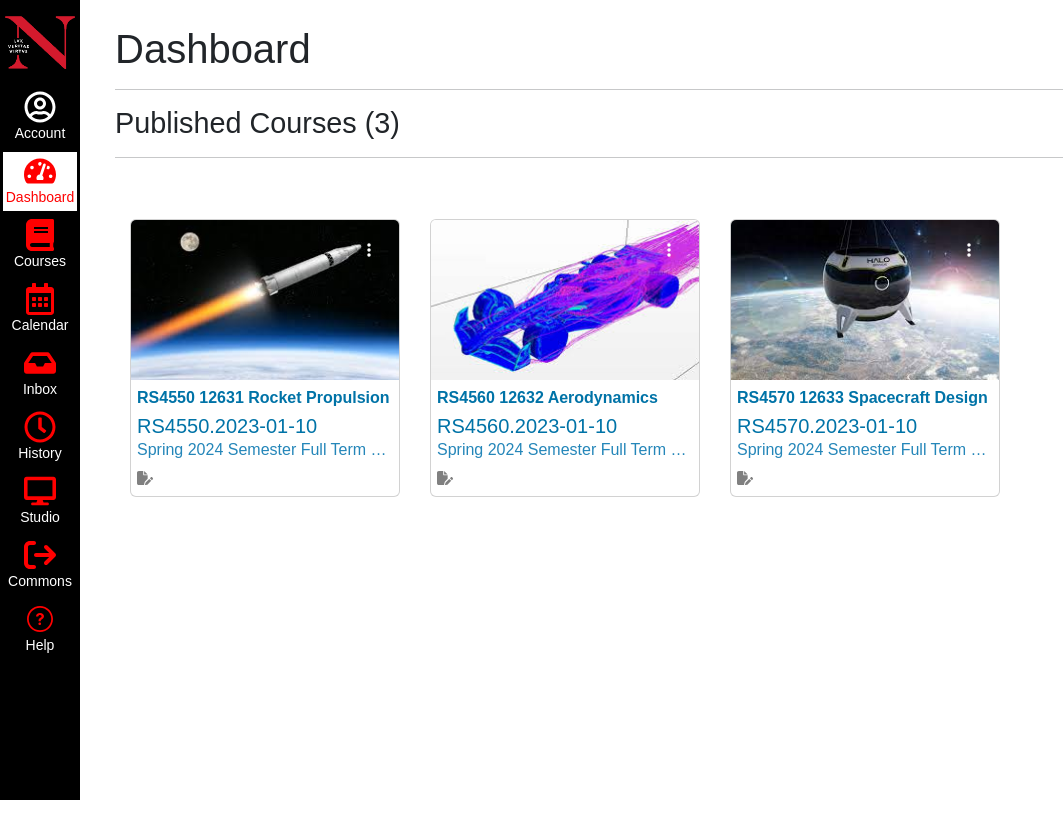
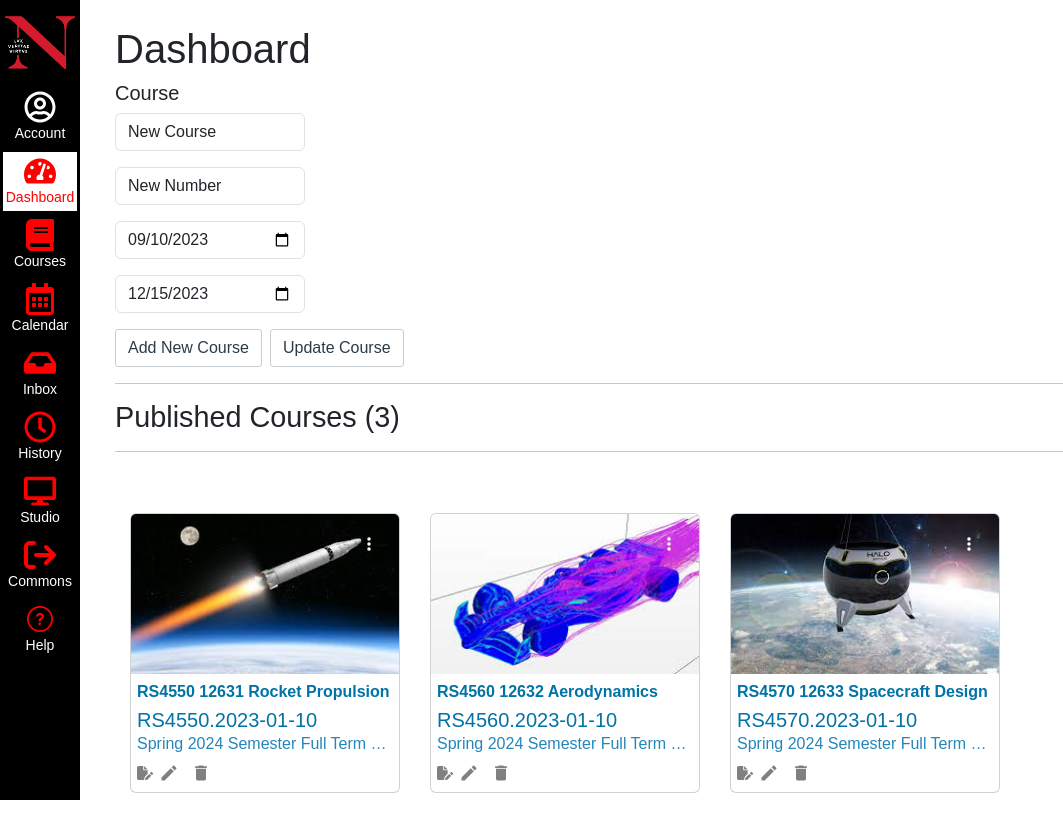
Before and after one commit to bharatchawla53/kanbas-react-web-app, a React (Create React App) app: page /#/Kanbas/Dashboard in a window 1280 px wide. Shown: the top 838 px of the page, without its empty margins (0-1063 px from the left). Before the commit the page ends 800 px from the top, so only its background shows below. Built offline with nearby package versions, Linux system fonts and the light colour scheme.

Commit message:
section 3.1

```diff
--- a/src/Kanbas/Dashboard/index.css
+++ b/src/Kanbas/Dashboard/index.css
@@ -65,8 +65,14 @@
 .card-icon {
     margin-top: -12px;
     color: grey;
+    border: none;
+    background: transparent;
 }
 
 .card-icon:hover {
     color: lightgrey;
 }
+
+.icon-size {
+    font-size: 20px;
+}
--- a/src/Kanbas/Dashboard/index.tsx
+++ b/src/Kanbas/Dashboard/index.tsx
@@ -1,10 +1,54 @@
-import { courses } from '../Database';
+import { courses as dbCourses } from '../Database';
 import { Link } from "react-router-dom";
 import { FaEllipsisVertical, FaFilePen } from "react-icons/fa6";
 import MobileNavigation from '../Courses/MobileNavigation';
+import React, { useState } from "react";
+import { MdDelete, MdEdit } from "react-icons/md";
 import './index.css';
 
 function Dashboard() {
+
+    interface Course {
+        _id: string;
+        name: string;
+        number: string;
+        courseText: string;
+        startDate: string;
+        endDate: string;
+        image: string;
+    }
+
+    const [courses, setCourses] = useState<Course[]>(dbCourses);
+
+    const [course, setCourse] = useState({
+        _id: "0",
+        name: "New Course",
+        number: "New Number",
+        courseText: "New Course",
+        startDate: "2023-09-10",
+        endDate: "2023-12-15",
+        image: "/images/reactjs.jpg"
+    });
+
+    const addNewCourse = () => {
+        const newCourse = { ...course, _id: new Date().getTime().toString() };
+        setCourses([...courses, { ...course, ...newCourse }]);
+    };
+
+    const deleteCourse = (courseId: string) => {
+        setCourses(courses.filter((course) => course._id != courseId));
+    }
+
+    const updateCourse = () => {
+        setCourses(courses.map((c) => {
+            if (c._id === course._id) {
+                return course;
+            } else {
+                return c;
+            }
+        }))
+    }
+
     return (
         <>
             <div className="main">
@@ -13,6 +57,45 @@ function Dashboard() {
                 </div>
                 <div className="d-none d-md-block">
                     <h1>Dashboard</h1>
+                    <h5>Course</h5>
+
+                    <form>
+                        <div className='form-row'>
+                            <div className='col-md-2 mb-3'>
+                                <input
+                                    value={course.name}
+                                    className="form-control mb- 2"
+                                    onChange={(e) => setCourse({ ...course, name: e.target.value })} />
+                            </div>
+                            <div className='col-md-2 mb-3'>
+                                <input
+                                    value={course.number}
+                                    className="form-control"
+                                    onChange={(e) => setCourse({ ...course, number: e.target.value })} />
+                            </div>
+                            <div className='col-md-2 mb-3'>
+                                <input
+                                    value={course.startDate}
+                                    className="form-control"
+                                    type="date"
+                                    onChange={(e) => setCourse({ ...course, startDate: e.target.value })} />
+                            </div>
+                            <div className='col-md-2 mb-3'>
+                                <input
+                                    value={course.endDate}
+                                    className="form-control"
+                                    type="date"
+                                    onChange={(e) => setCourse({ ...course, endDate: e.target.value })} />
+                            </div>
+                        </div>
+                        <button className='btn btn-outline-secondary' onClick={addNewCourse}>
+                            Add New Course
+                        </button>
+                        <button className='btn btn-outline-secondary ms-2' onClick={updateCourse}>
+                            Update Course
+                        </button>
+                    </form>
+
                     <hr />
                     <h2>Published Courses ({courses.length})</h2>
                 </div>
@@ -37,16 +120,36 @@ function Dashboard() {
                                     <p className='card-text text-truncate'>
                                         {course.courseText}
                                     </p>
-                                    <Link to={`/Kanbas/Courses/${course._id}/Home`} className='card-icon'>
-                                        <FaFilePen />
-                                    </Link>
+                                    <div className='d-flex align-items-center'>
+                                        <Link to={`/Kanbas/Courses/${course._id}/Home`} className='card-icon'>
+                                            <FaFilePen />
+                                        </Link>
+                                        <button
+                                            type='button'
+                                            className='card-icon'
+                                            onClick={(e) => {
+                                                e.preventDefault();
+                                                setCourse(course);
+                                            }}>
+                                            <MdEdit className='icon-size' />
+                                        </button>
+                                        <button
+                                            type='button'
+                                            className='card-icon'
+                                            onClick={(e) => {
+                                                e.preventDefault();
+                                                deleteCourse(course._id)
+                                            }}>
+                                            <MdDelete className='icon-size' />
+                                        </button>
+                                    </div>
                                 </div>
                             </div>
                         </div>
                     ))}
                 </div>
 
-            </div>
+            </div >
         </>
     )
 }
```
